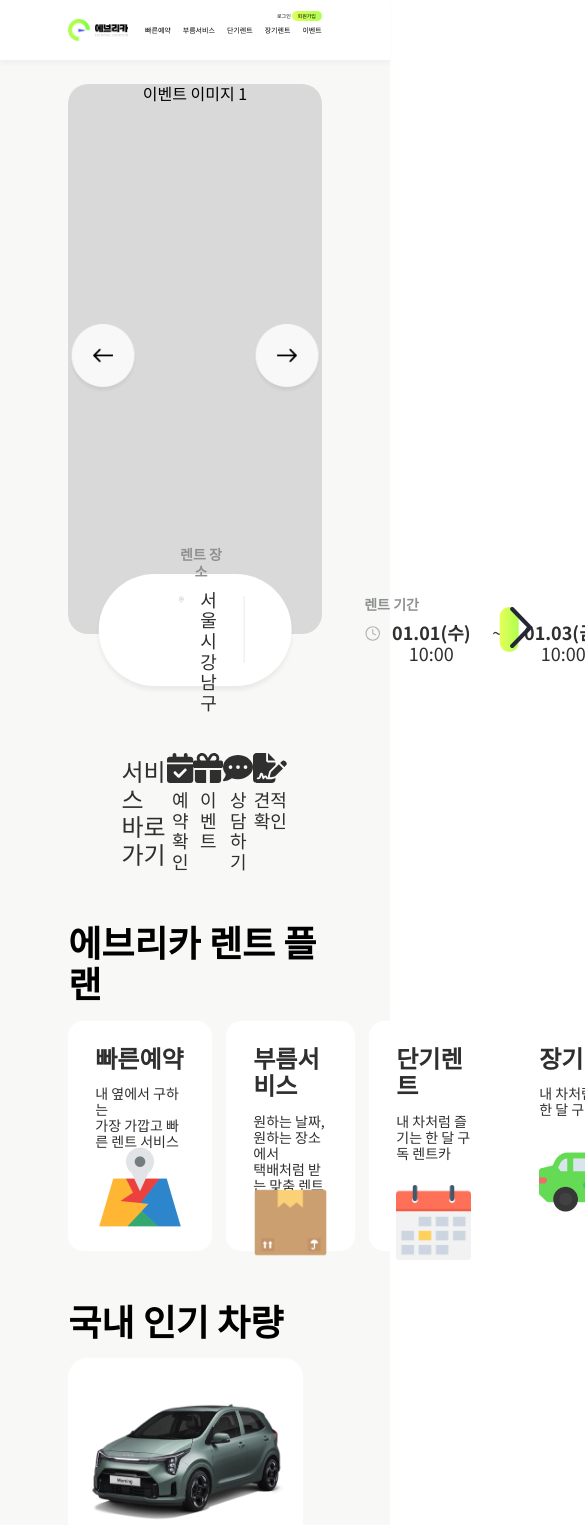
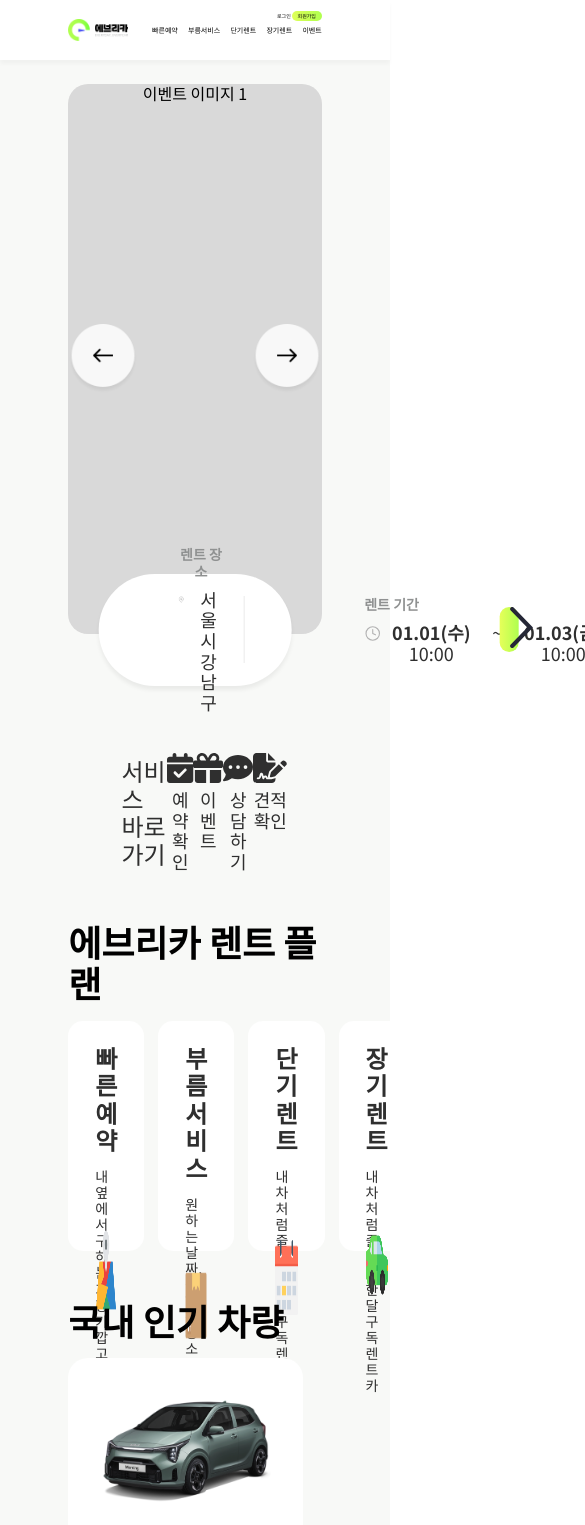
Before and after one commit to STERNDELFTIN/everycar-frontend, a React (Create React App) app in the folder everycar-frontend/: page / in a window 390 px wide. Shown: the top 1525 px of the page, 585 px wide, since content can reach past the window. Built offline with nearby package versions, Linux system fonts and the light colour scheme.

Commit message:
App.css media 쿼리 값 조정 및 가로 쓸모없는 여백 생기는 문제 해결
- App.css media 쿼리 값 조정
- 가로 쓸모없는 여백 생기는 문제 해결

```diff
--- a/everycar-frontend/src/App.css
+++ b/everycar-frontend/src/App.css
@@ -1,13 +1,14 @@
-* { margin: 0; padding: 0; }
-div { box-sizing : border-box; font-family: 'Noto Sans KR', sans-serif; }
+* { margin: 0; padding: 0; box-sizing : border-box;  }
+div { font-family: 'Noto Sans KR', sans-serif; }
 body { margin : 0; }
 html { line-height : 1.15; /* 기본 행간 높이 */ }
 a, li { text-decoration: none; /* 링크 및줄 제거 */ }
-img { display: block; }
+img { display: block; max-width: 100%; }
 i { display: block; }
 
 .App {
-  width: 100vw; height: auto;
+  width: 100%; height: auto;
+  max-width: 1920px; min-width: 380px;
   background-color: #F8F9F7;
   display: flex;
   flex-direction: column;
@@ -84,13 +85,14 @@ i { display: block; }
 .customer-service, .company-info, .sns-link-container { display: flex; flex-direction: column; gap: 2px; }
 
 /* 미디어 쿼리 */
-@media (max-width: 1200px) {
+@media (max-width: 1213px) {
   /* menu */
   .menu-container, .left-menu, .center-menu, .right-menu, .register {
     gap: 2px;
   }
   .left-menu {
     width: 20%;
+    margin-right: 10px;
   }
   .left-menu img {
     width: 90px !important; height: auto !important;
@@ -113,6 +115,9 @@ i { display: block; }
 }
 @media (max-width: 768px) { /* 태블릿 */
   /* menu */
+  .menu {
+    height: 68px;
+  }
   .menu-container {
     position: relative;
   }
@@ -197,19 +202,19 @@ i { display: block; }
 
   /* footer */
   .footer-link-container a {
-    font-size: 8px !important;
+    font-size: 5px !important;
   }
   .line {
     margin: 10px 0 !important;
   }
   .customer-service h4, .company-info h4, .sns-title {
-    font-size: 5px;
+    font-size: 4px;
   }
   .company-info {
     gap: 1px !important;
   }
   .footer-content {
-    font-size: 4px !important;
+    font-size: 3px !important;
   }
   .footer-content h4 {
     margin-bottom: 10px;
```
